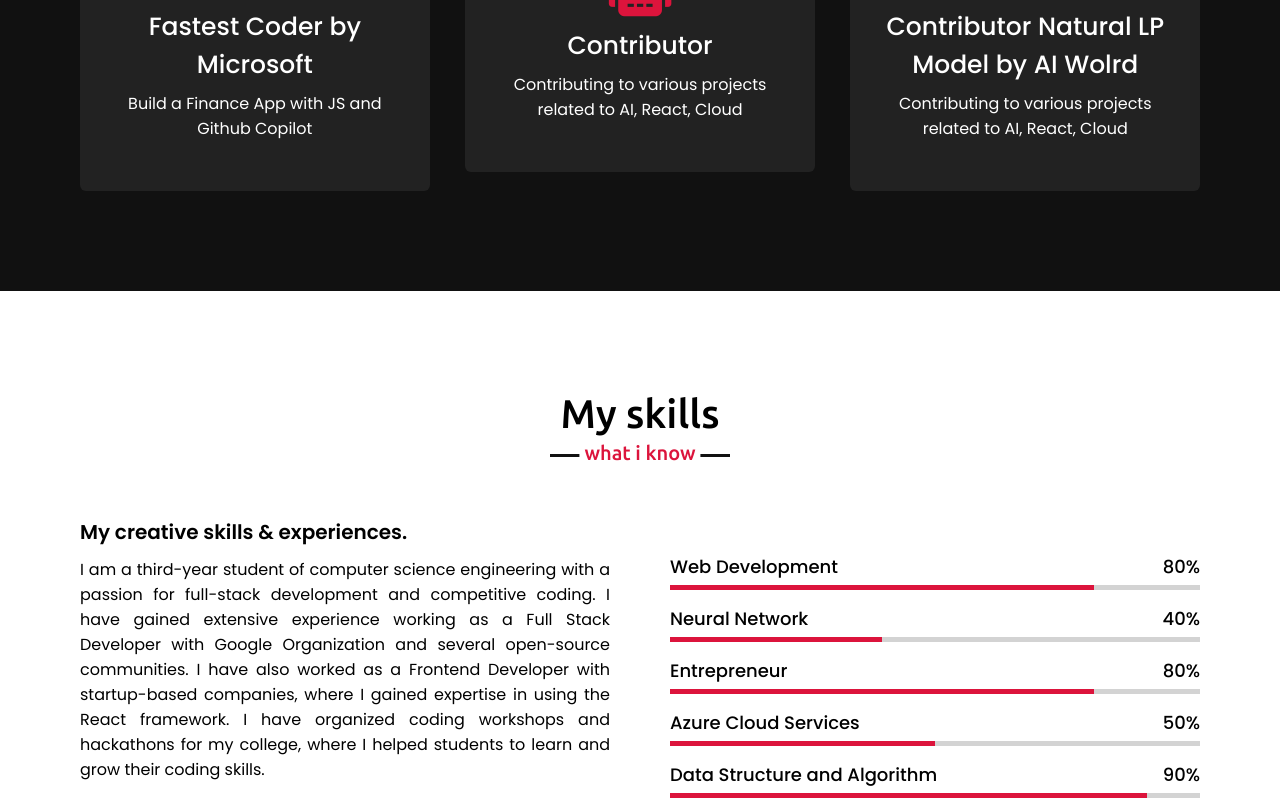
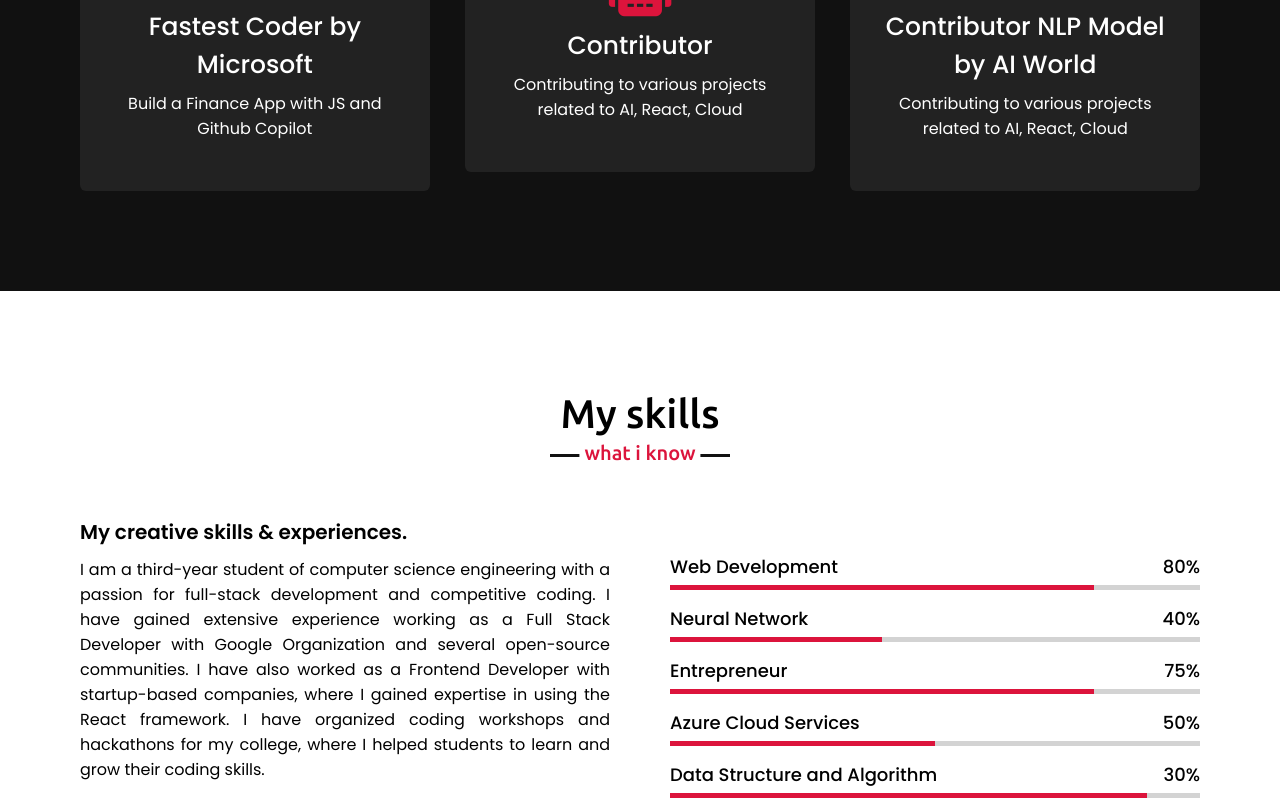
Before and after one commit to thestarsahil/thestarsahil-portfolio, a plain HTML site: page index.html in a window 1280 px wide. Shown: the part 1862-2661 px from the top of the page. Drawn offline with nearby package versions, Linux system fonts and the light colour scheme.

Commit message:
Update index.html

```diff
--- a/index.html
+++ b/index.html
@@ -104,7 +104,7 @@
                     <div class="box">
                         <i class="fas fa-code"></i>
                         <div class="text">Contributor
-                            Natural LP Model by AI Wolrd
+                            NLP Model by AI World
                         </div>
                         <p>Contributing to various projects related to AI, React, Cloud</p>
                     </div>
@@ -150,7 +150,7 @@
                     <div class="bars">
                         <div class="info">
                             <span>Entrepreneur</span>
-                            <span>80%</span>
+                            <span>75%</span>
                         </div>
                         <div class="line js"></div>
                     </div>
@@ -164,7 +164,7 @@
                     <div class="bars">
                         <div class="info">
                             <span>Data Structure and Algorithm</span>
-                            <span>90%</span>
+                            <span>30%</span>
                         </div>
                         <div class="line mysql"></div>
                     </div>
```
